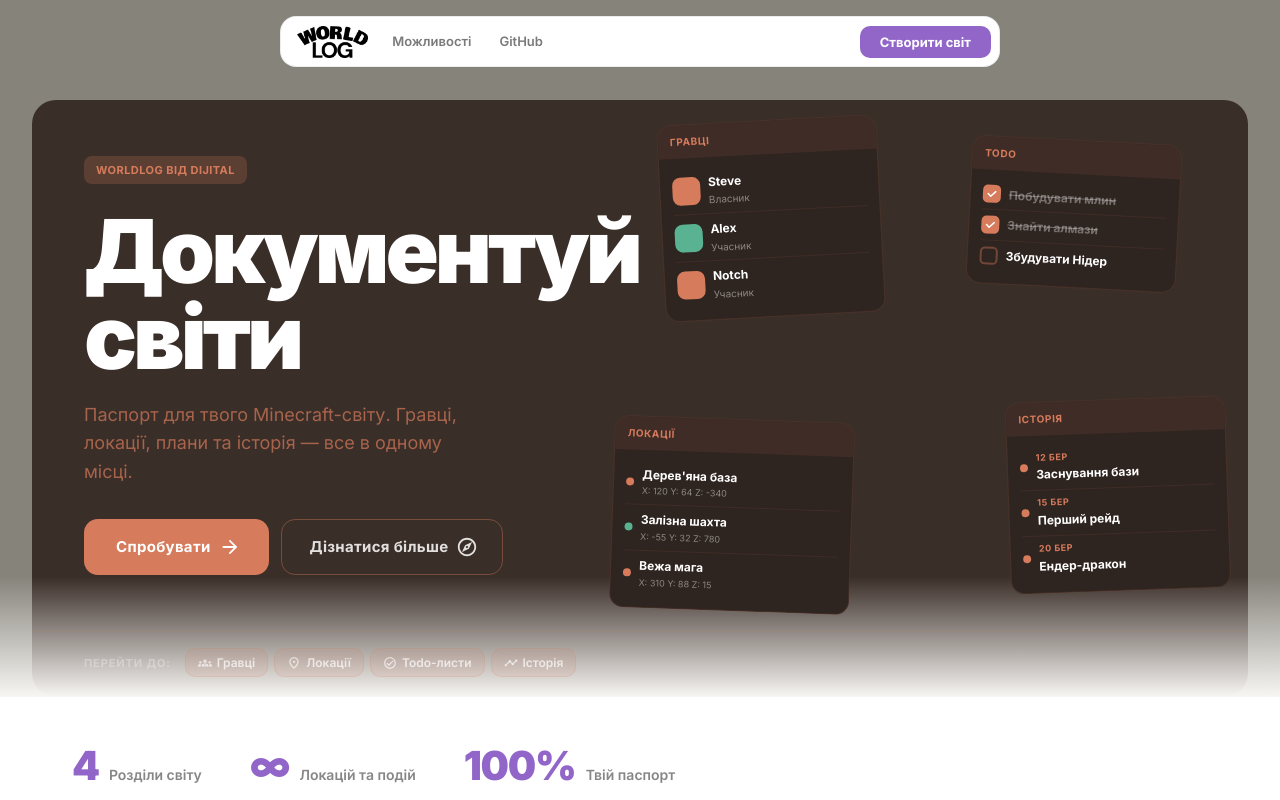
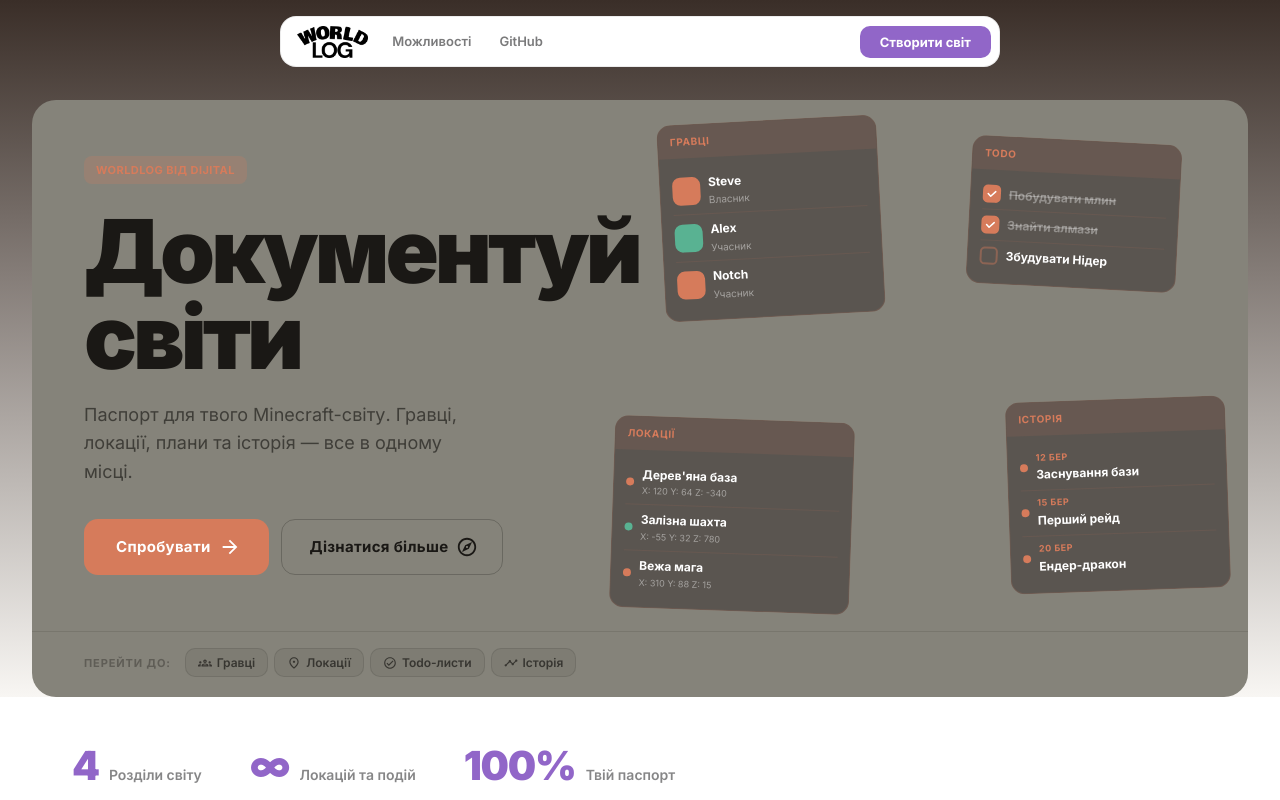
Before and after one commit to ttjelky/Worldlog, a React (Vite) app in the folder frontend/: page / in a window 1280 px wide. Shown: the top 800 px of the page. Built offline with nearby package versions, Linux system fonts and the light colour scheme; no server answers.

Commit message:
fix: tuff card on warm brown gradient background, text flipped to dark

```diff
--- a/frontend/src/features/landing/components/Hero/Hero.module.css
+++ b/frontend/src/features/landing/components/Hero/Hero.module.css
@@ -5,20 +5,8 @@
    ───────────────────────────────────────── */
 
 .heroSection {
-  padding: 88px 24px 80px;
-  background: #85837a;
-  position: relative;
-}
-
-.heroSection::after {
-  content: '';
-  position: absolute;
-  bottom: 0;
-  left: 0;
-  right: 0;
-  height: 120px;
-  background: linear-gradient(180deg, transparent, #f8f6f3);
-  pointer-events: none;
+  padding: 88px 24px 0;
+  background: linear-gradient(180deg, #3a2e28 0%, #f8f6f3 100%);
 }
 
 @media (min-width: 900px) {
@@ -33,7 +21,7 @@
   margin: 0 auto;
   border-radius: 24px;
   overflow: hidden;
-  background: #3a2e28;
+  background: #85837a;
 }
 
 .heroContent {
@@ -88,7 +76,7 @@
   font-weight: 900;
   font-size: 52px;
   line-height: 0.98;
-  color: #ffffff;
+  color: #1a1815;
   letter-spacing: -0.04em;
   margin-bottom: 20px;
 }
@@ -103,7 +91,7 @@
 .heroSubtitle {
   font-size: 17px;
   line-height: 1.6;
-  color: rgba(214, 123, 91, 0.70);
+  color: rgba(26, 24, 21, 0.65);
   margin-bottom: 32px;
   max-width: 380px;
 }
@@ -139,13 +127,13 @@
   font-size: 15px !important;
   font-weight: 700 !important;
   background: transparent !important;
-  color: rgba(255, 255, 255, 0.85) !important;
-  border: 1px solid rgba(214, 123, 91, 0.40) !important;
+  color: #1a1815 !important;
+  border: 1px solid rgba(26, 24, 21, 0.25) !important;
 }
 
 .heroButtonSecondary:hover {
-  background: rgba(214, 123, 91, 0.12) !important;
-  border-color: rgba(214, 123, 91, 0.65) !important;
+  background: rgba(26, 24, 21, 0.06) !important;
+  border-color: rgba(26, 24, 21, 0.45) !important;
 }
 
 .heroVisual {
@@ -171,7 +159,7 @@
   flex-direction: column;
   gap: 10px;
   padding: 18px 32px 22px;
-  border-top: 1px solid rgba(214, 123, 91, 0.12);
+  border-top: 1px solid rgba(26, 24, 21, 0.12);
 }
 
 @media (min-width: 900px) {
@@ -186,7 +174,7 @@
 .heroNavLabel {
   font-weight: 700;
   font-size: 11px;
-  color: rgba(255, 255, 255, 0.30);
+  color: rgba(26, 24, 21, 0.35);
   text-transform: uppercase;
   letter-spacing: 0.08em;
   white-space: nowrap;
@@ -204,9 +192,9 @@
   gap: 5px;
   padding: 6px 12px;
   border-radius: 10px;
-  background: rgba(214, 123, 91, 0.10);
-  border: 1px solid rgba(214, 123, 91, 0.15);
-  color: rgba(255, 255, 255, 0.70);
+  background: rgba(26, 24, 21, 0.06);
+  border: 1px solid rgba(26, 24, 21, 0.12);
+  color: rgba(26, 24, 21, 0.70);
   font-weight: 600;
   font-size: 12px;
   cursor: pointer;
@@ -214,9 +202,9 @@
 }
 
 .heroNavPill:hover {
-  background: rgba(214, 123, 91, 0.22);
-  border-color: rgba(214, 123, 91, 0.45);
-  color: #ffffff;
+  background: rgba(26, 24, 21, 0.10);
+  border-color: rgba(26, 24, 21, 0.25);
+  color: #1a1815;
 }
 
 .heroNavPillIcon {
@@ -229,7 +217,7 @@
 
 .collageCard {
   position: absolute;
-  background: #2e2420;
+  background: #5a5550;
   border-radius: 14px;
   overflow: hidden;
   border: 1px solid rgba(214, 123, 91, 0.15);
```
